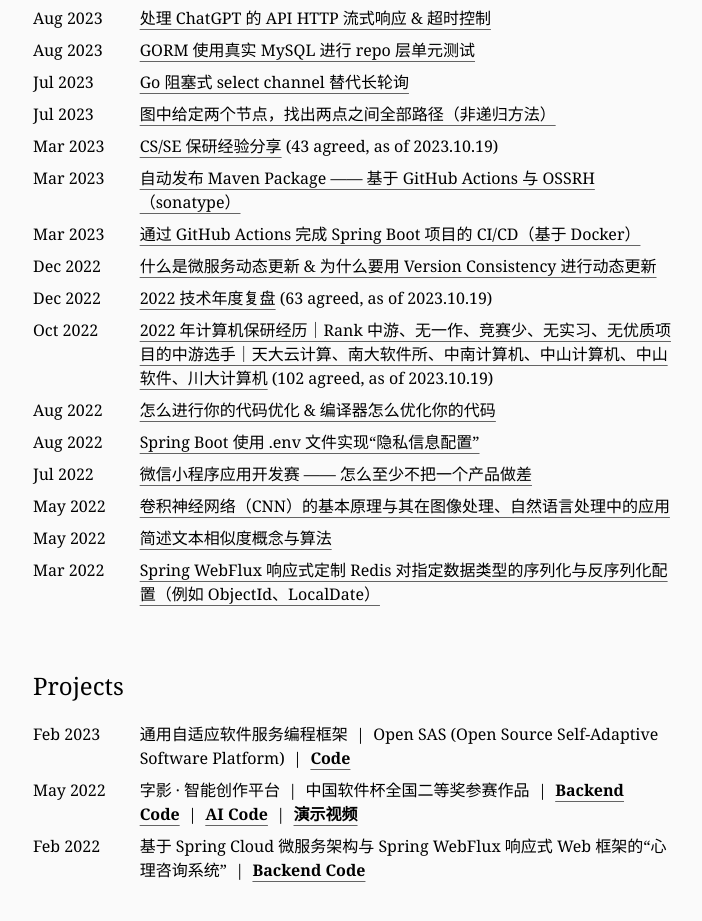
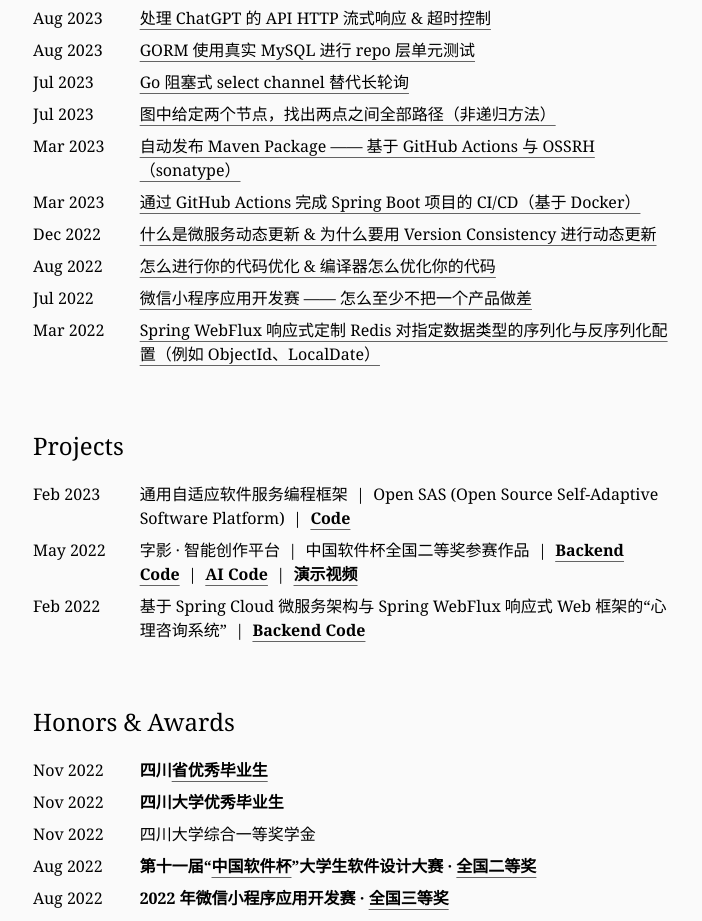
Before and after one commit to tzq0301/tzq0301.github.io, a Next.js app: page / in a window 1280 px wide. Shown: the part 2004-2925 px from the top of the page, without its empty margins (287-989 px from the left). Built offline with nearby package versions, Linux system fonts and the light colour scheme.

Commit message:
remove a few blogs

```diff
--- a/app/page.tsx
+++ b/app/page.tsx
@@ -295,9 +295,9 @@
                                       select channel 替代长轮询</UrlLink>}/>
                         <ListItem left={'Jul 2023'} right={<UrlLink url={'https://zhuanlan.zhihu.com/p/642134590'}
                                                                     bold={false}>图中给定两个节点，找出两点之间全部路径（非递归方法）</UrlLink>}/>
-                        <ListItem left={'Mar 2023'}
-                                  right={<div><UrlLink url={'https://zhuanlan.zhihu.com/p/617415742'} bold={false}>CS/SE
-                                      保研经验分享</UrlLink>&nbsp;(43 agreed, as of 2023.10.19)</div>}/>
+                        {/*<ListItem left={'Mar 2023'}*/}
+                        {/*          right={<div><UrlLink url={'https://zhuanlan.zhihu.com/p/617415742'} bold={false}>CS/SE*/}
+                        {/*              保研经验分享</UrlLink>&nbsp;(43 agreed, as of 2023.10.19)</div>}/>*/}
                         <ListItem left={'Mar 2023'}
                                   right={<UrlLink url={'https://zhuanlan.zhihu.com/p/613615100'} bold={false}>自动发布
                                       Maven Package —— 基于 GitHub Actions 与 OSSRH（sonatype）</UrlLink>}/>
@@ -307,27 +307,27 @@
                         <ListItem left={'Dec 2022'}
                                   right={<UrlLink url={'https://zhuanlan.zhihu.com/p/591189491'} bold={false}>什么是微服务动态更新
                                       & 为什么要用 Version Consistency 进行动态更新</UrlLink>}/>
-                        <ListItem left={'Dec 2022'}
-                                  right={<div><UrlLink url={'https://zhuanlan.zhihu.com/p/589314371'} bold={false}>2022
-                                      技术年度复盘</UrlLink>&nbsp;(63 agreed, as of 2023.10.19)</div>}/>
-                        <ListItem left={'Oct 2022'}
-                                  right={<div><UrlLink url={'https://zhuanlan.zhihu.com/p/502719456'} bold={false}>2022
-                                      年计算机保研经历｜Rank
-                                      中游、无一作、竞赛少、无实习、无优质项目的中游选手｜天大云计算、南大软件所、中南计算机、中山计算机、中山软件、川大计算机</UrlLink>&nbsp;(102
-                                      agreed, as of 2023.10.19)</div>}/>
+                        {/*<ListItem left={'Dec 2022'}*/}
+                        {/*          right={<div><UrlLink url={'https://zhuanlan.zhihu.com/p/589314371'} bold={false}>2022*/}
+                        {/*              技术年度复盘</UrlLink>&nbsp;(63 agreed, as of 2023.10.19)</div>}/>*/}
+                        {/*<ListItem left={'Oct 2022'}*/}
+                        {/*          right={<div><UrlLink url={'https://zhuanlan.zhihu.com/p/502719456'} bold={false}>2022*/}
+                        {/*              年计算机保研经历｜Rank*/}
+                        {/*              中游、无一作、竞赛少、无实习、无优质项目的中游选手｜天大云计算、南大软件所、中南计算机、中山计算机、中山软件、川大计算机</UrlLink>&nbsp;(102*/}
+                        {/*              agreed, as of 2023.10.19)</div>}/>*/}
                         <ListItem left={'Aug 2022'}
                                   right={<UrlLink url={'https://zhuanlan.zhihu.com/p/560385045'} bold={false}>怎么进行你的代码优化
                                       & 编译器怎么优化你的代码</UrlLink>}/>
-                        <ListItem left={'Aug 2022'}
-                                  right={<UrlLink url={'https://zhuanlan.zhihu.com/p/552691239'} bold={false}>Spring
-                                      Boot 使用 .env 文件实现“隐私信息配置”</UrlLink>}/>
+                        {/*<ListItem left={'Aug 2022'}*/}
+                        {/*          right={<UrlLink url={'https://zhuanlan.zhihu.com/p/552691239'} bold={false}>Spring*/}
+                        {/*              Boot 使用 .env 文件实现“隐私信息配置”</UrlLink>}/>*/}
                         <ListItem left={'Jul 2022'}
                                   right={<UrlLink url={'https://zhuanlan.zhihu.com/p/547390956'} bold={false}>微信小程序应用开发赛
                                       —— 怎么至少不把一个产品做差</UrlLink>}/>
-                        <ListItem left={'May 2022'} right={<UrlLink url={'https://zhuanlan.zhihu.com/p/509165186'}
-                                                                    bold={false}>卷积神经网络（CNN）的基本原理与其在图像处理、自然语言处理中的应用</UrlLink>}/>
-                        <ListItem left={'May 2022'} right={<UrlLink url={'https://zhuanlan.zhihu.com/p/508445805'}
-                                                                    bold={false}>简述文本相似度概念与算法</UrlLink>}/>
+                        {/*<ListItem left={'May 2022'} right={<UrlLink url={'https://zhuanlan.zhihu.com/p/509165186'}*/}
+                        {/*                                            bold={false}>卷积神经网络（CNN）的基本原理与其在图像处理、自然语言处理中的应用</UrlLink>}/>*/}
+                        {/*<ListItem left={'May 2022'} right={<UrlLink url={'https://zhuanlan.zhihu.com/p/508445805'}*/}
+                        {/*                                            bold={false}>简述文本相似度概念与算法</UrlLink>}/>*/}
                         <ListItem left={'Mar 2022'}
                                   right={<UrlLink url={'https://zhuanlan.zhihu.com/p/600540961'} bold={false}>Spring
                                       WebFlux 响应式定制 Redis 对指定数据类型的序列化与反序列化配置（例如
```
